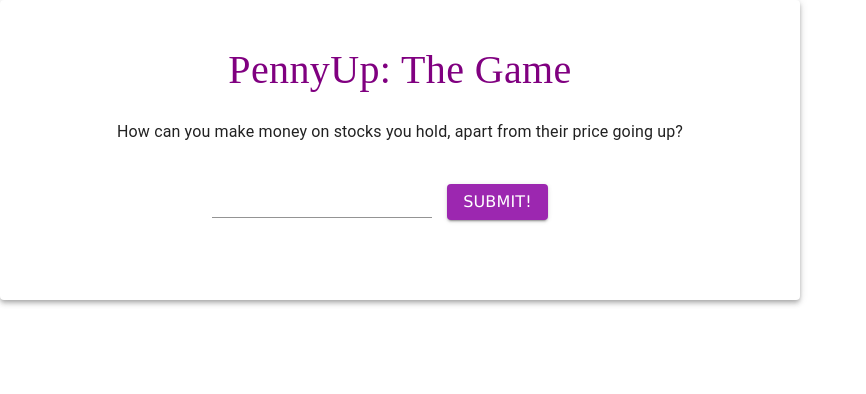
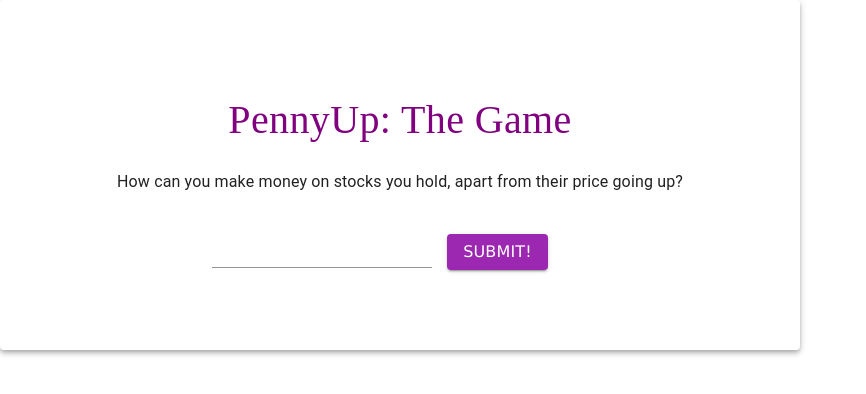
Before and after one commit to PMGirl09/HangMan, a React (Create React App) app: page / in a window 1280 px wide. Shown: the top 394 px of the page, without its empty margins (0-866 px from the left). Built offline with nearby package versions, Linux system fonts and the light colour scheme; a web font is replaced by a local one.

Commit message:
padding top

```diff
--- a/src/gameUI/GameUI.tsx
+++ b/src/gameUI/GameUI.tsx
@@ -35,7 +35,7 @@ export class GameUI extends React.Component<{}, { currentState: States, answer:
     render(): React.ReactNode {
         const {currentState, open} = this.state;
         return (
-            <Paper elevation={4} style={{width:"800px", height:"300px", alignContent: "center", alignSelf: "center",justifyContent: "center"}}>
+            <Paper elevation={4} style={{width:"800px", height:"300px", alignContent: "center", alignSelf: "center",justifyContent: "center",paddingTop: "50px"}}>
                 <Typography component="h1" fontFamily={'Aladin'} fontSize={40} fontStyle={{color: 'Purple'}} fontWeight={200}>PennyUp: The Game</Typography>
                 <Typography style={{paddingBottom: "20px", paddingTop: "20px"}}>
                     {this.question}
```
Also changed, not shown: 7 other files (tests, documents, lock files or other folders).
